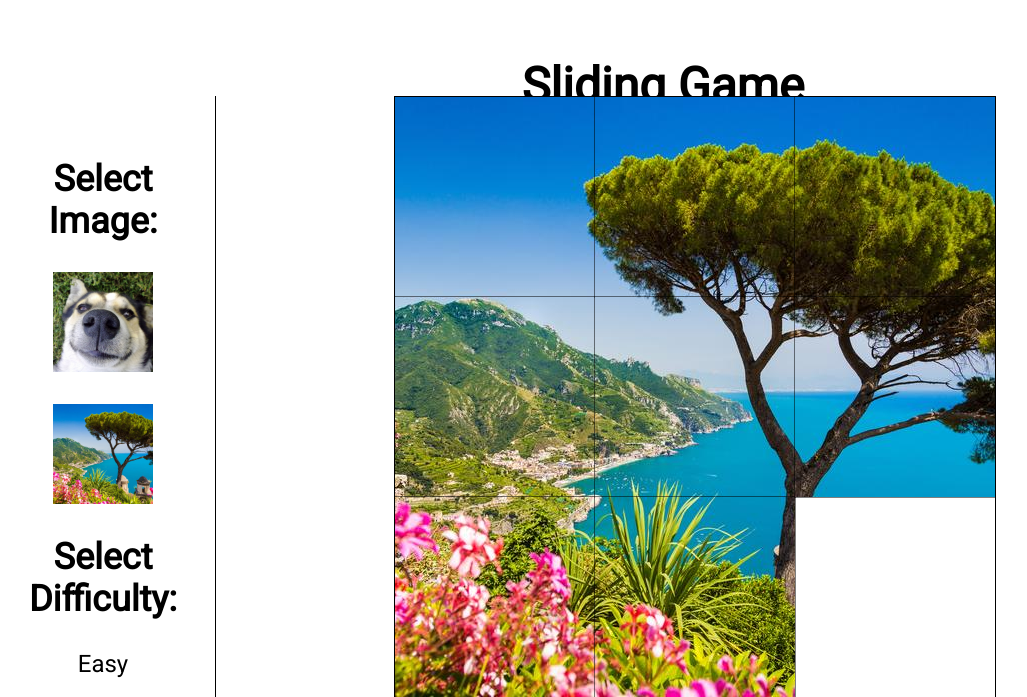
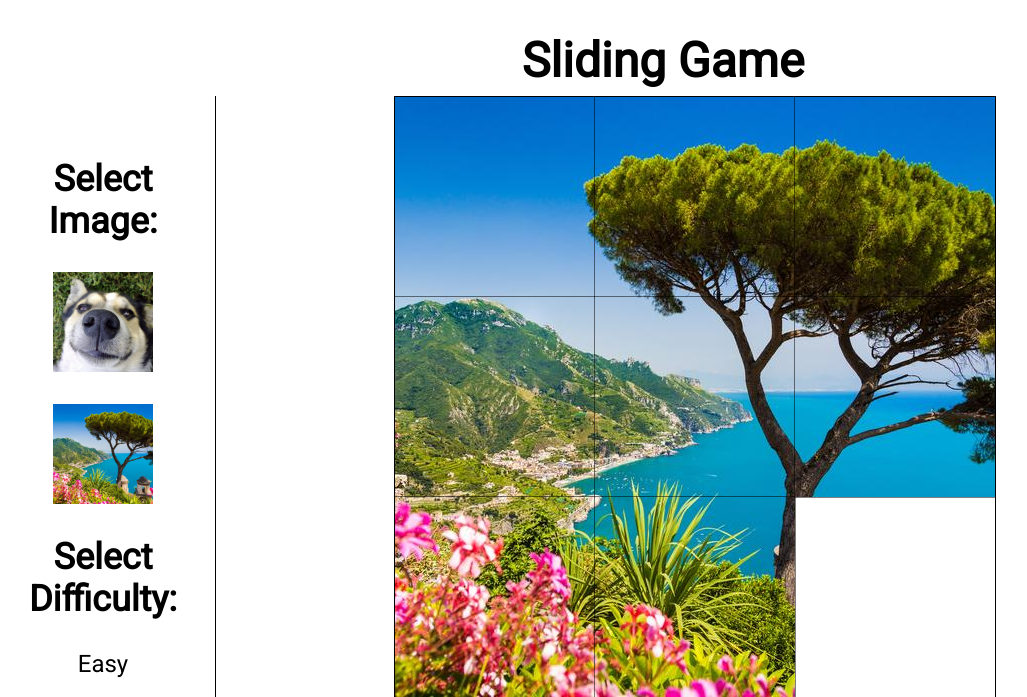
Before and after one commit to SlidingTile/SlidingTileRep, a PHP site: page / in a window 1280 px wide. Shown: the top 697 px of the page, without its empty margins (25-1052 px from the left). Run offline with PHP 8.4, Linux system fonts and the light colour scheme.

Commit message:
Update lightStyle.css

```diff
--- a/code/production/css/lightStyle.css
+++ b/code/production/css/lightStyle.css
@@ -49,7 +49,7 @@
 		max-height: 100%;
 		text-align: center;
 		position: absolute;
-		left: 2em; right: 0;
+		left: 2em; right: 0; top: 0;
 		height: 2em;
 	}
 
```
